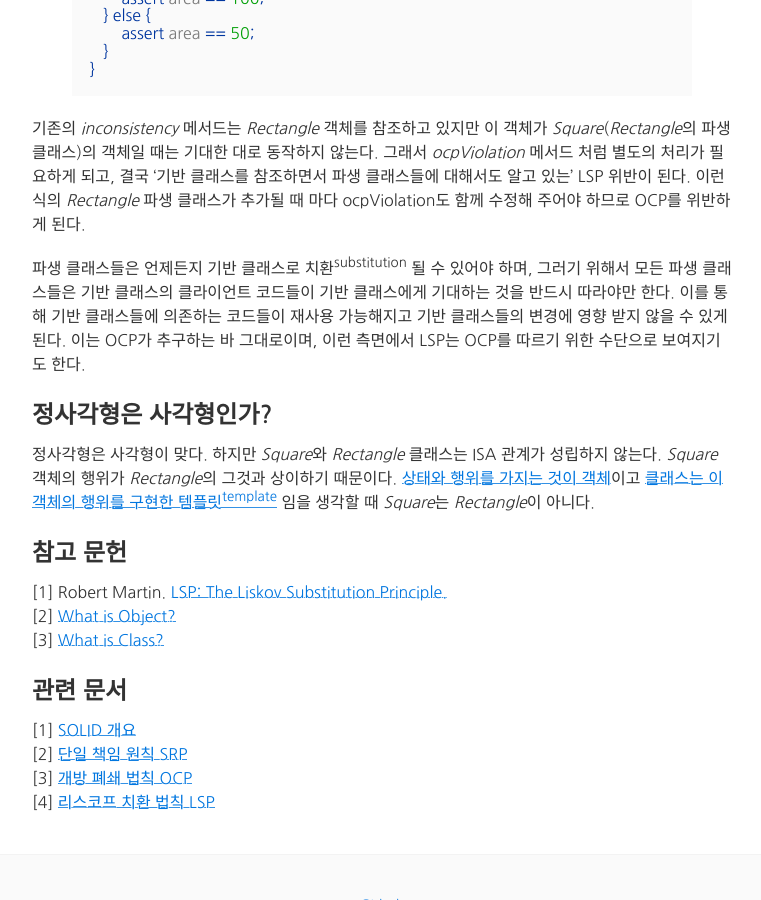
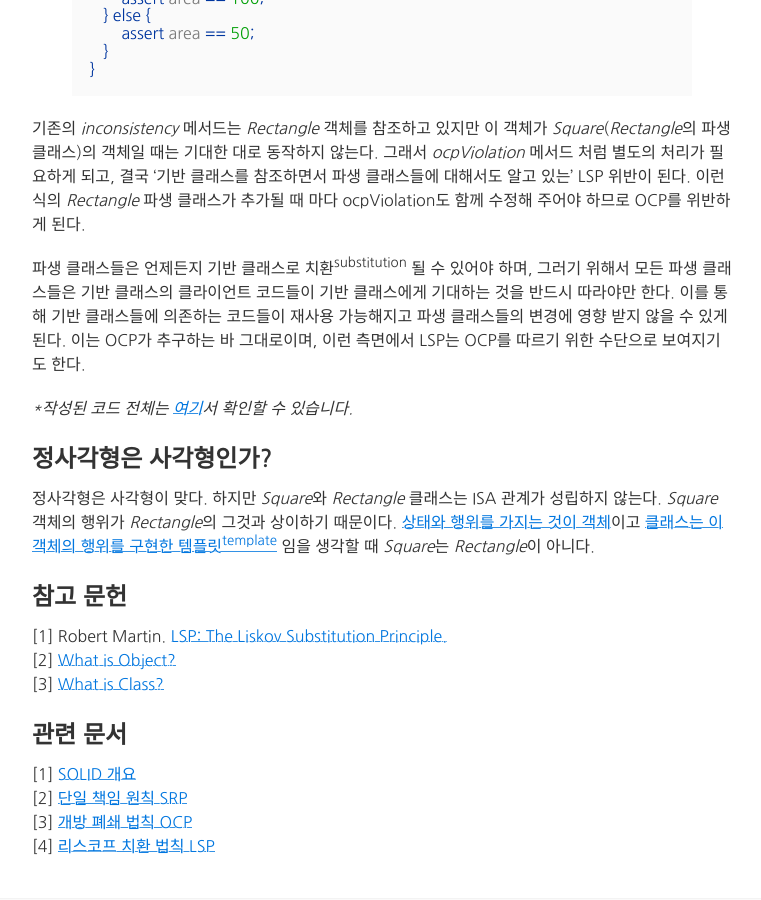
Before and after one commit to codehumane/codehumane.github.io, a Jekyll site: the page built from _posts/2016-06-02-리스코프-치환-원칙.md, in a window 1280 px wide and 900 px high, scrolled down 2127 px. Shown: the whole window, without its empty margins (258-1019 px from the left). Built offline with Jekyll 4.4.1, drawn with Linux system fonts in a browser that asks for light colours; some of the changed text lies outside the part shown.

Commit message:
SOLID LSP error fixed and code link added

```diff
--- a/_posts/2016-06-02-리스코프-치환-원칙.md
+++ b/_posts/2016-06-02-리스코프-치환-원칙.md
@@ -14,7 +14,7 @@
 >
 > -- <cite>Robert Martin. [LSP: The Liskov Substitution Principle](https://drive.google.com/file/d/0BwhCYaYDn8EgNzAzZjA5ZmItNjU3NS00MzQ5LTkwYjMtMDJhNDU5ZTM0MTlh/view)</cite>
 
-기반 클래스<sup>base class</sup>의 사용자는 파생 클래스<sup>derived class</sup>의 존재를 몰라도 기반 클래스를 사용할 수 있어야 한다. LSP를 위반한다는 것은 기반 클래스를 참조하면서 파생 클래스들에 대해서도 알고 있는 것이다. 이런 코드는 파생 클래스들이 추가될 때 마다 수정될 가능성이 높다. 즉, 수정에 닫혀 있지 못한 OCP 위반이 된다.
+기반 클래스<sup>base class</sup>의 사용자는 파생 클래스<sup>derived class</sup>의 존재를 몰라도 기반 클래스를 사용할 수 있어야 한다. LSP를 위반한다는 것은 기반 클래스를 참조하면서 파생 클래스들에 대해서도 알고 있는 것이다. 이런 코드는 파생 클래스들이 추가될 때 마다 수정될 가능성이 높다. 즉, 수정에 닫혀 있지 못한 [OCP]() 위반이 된다.
 
 이를 설명하는 여러 예제가 있지만 사각형과 정사각형 이야기가 가장 흥미롭다. 아래 그림을 먼저 보도록 하자.
 
@@ -75,7 +75,9 @@
 
 기존의 <i>inconsistency</i> 메서드는 <i>Rectangle</i> 객체를 참조하고 있지만 이 객체가 <i>Square</i>(<i>Rectangle</i>의 파생 클래스)의 객체일 때는 기대한 대로 동작하지 않는다. 그래서 <i>ocpViolation</i> 메서드 처럼 별도의 처리가 필요하게 되고, 결국 ‘기반 클래스를 참조하면서 파생 클래스들에 대해서도 알고 있는’ LSP 위반이 된다. 이런 식의 <i>Rectangle</i> 파생 클래스가 추가될 때 마다 ocpViolation도 함께 수정해 주어야 하므로 OCP를 위반하게 된다.
 
-파생 클래스들은 언제든지 기반 클래스로 치환<sup>substitution</sup> 될 수 있어야 하며, 그러기 위해서 모든 파생 클래스들은 기반 클래스의 클라이언트 코드들이 기반 클래스에게 기대하는 것을 반드시 따라야만 한다. 이를 통해 기반 클래스들에 의존하는 코드들이 재사용 가능해지고 기반 클래스들의 변경에 영향 받지 않을 수 있게 된다. 이는 OCP가 추구하는 바 그대로이며, 이런 측면에서 LSP는 OCP를 따르기 위한 수단으로 보여지기도 한다.
+파생 클래스들은 언제든지 기반 클래스로 치환<sup>substitution</sup> 될 수 있어야 하며, 그러기 위해서 모든 파생 클래스들은 기반 클래스의 클라이언트 코드들이 기반 클래스에게 기대하는 것을 반드시 따라야만 한다. 이를 통해 기반 클래스들에 의존하는 코드들이 재사용 가능해지고 파생 클래스들의 변경에 영향 받지 않을 수 있게 된다. 이는 OCP가 추구하는 바 그대로이며, 이런 측면에서 LSP는 OCP를 따르기 위한 수단으로 보여지기도 한다.
+
+<i>\*작성된 코드 전체는 [여기](https://github.com/codehumane/codehumane/tree/master/design-java/src/main/java/solid/lsp)서 확인할 수 있습니다.</i>
 
 ## 정사각형은 사각형인가?
 
```
Also changed, not shown: 13 other files.
